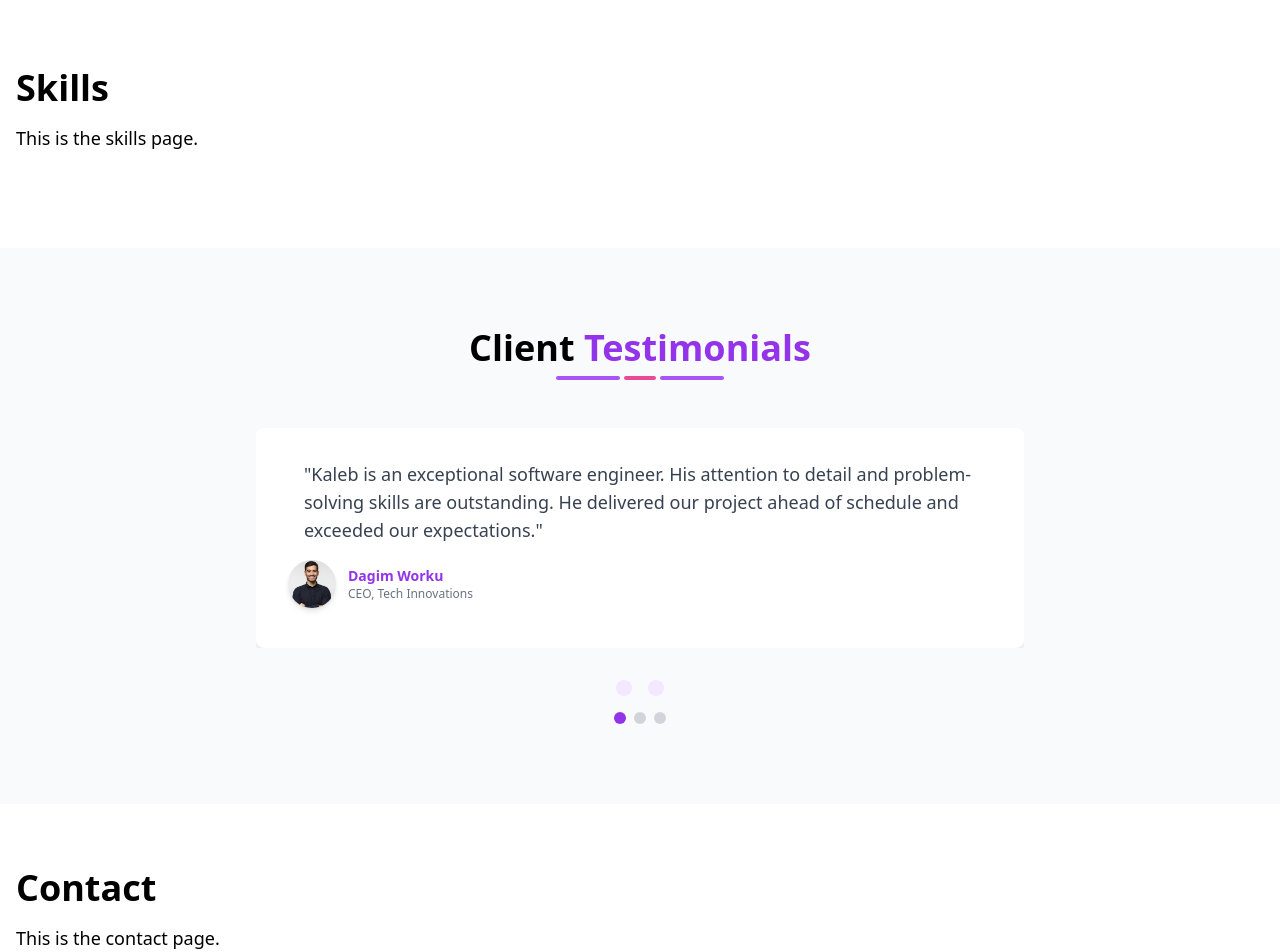
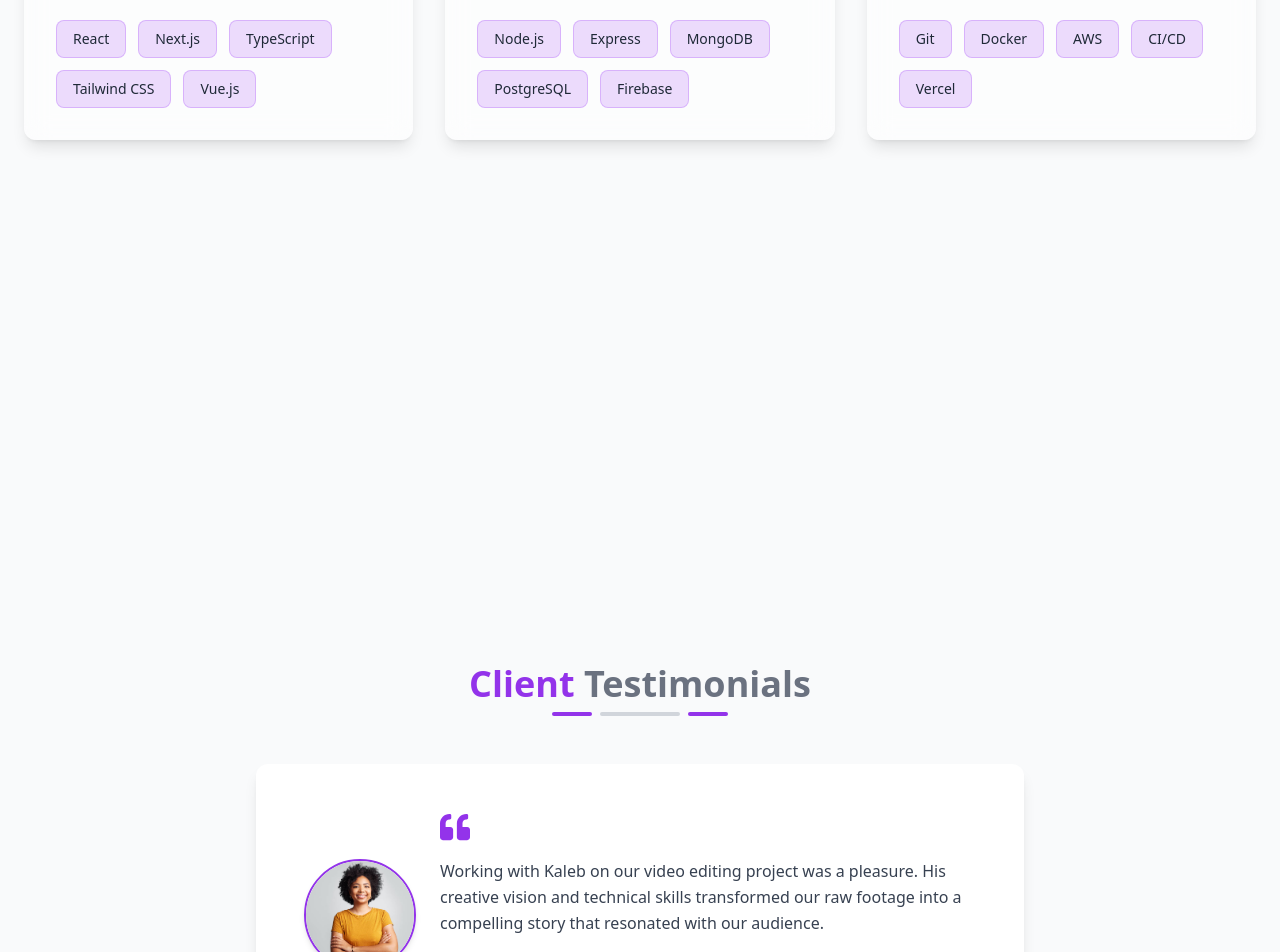
Before and after one commit to Kaleb-07/KalebDev, a React (Vite) app: page / in a window 1280 px wide. Shown: the part 1840-2792 px from the top of the page. Built offline with nearby package versions, Linux system fonts and the light colour scheme.

Commit message:
updating the testimonals

```diff
--- a/package.json
+++ b/package.json
@@ -10,9 +10,12 @@
     "preview": "vite preview"
   },
   "dependencies": {
+    "@fortawesome/free-solid-svg-icons": "^7.1.0",
+    "@fortawesome/react-fontawesome": "^3.1.1",
     "lucide-react": "^0.562.0",
     "react": "^19.2.0",
     "react-dom": "^19.2.0",
+    "react-icons": "^5.5.0",
     "react-router-dom": "^7.11.0"
   },
   "devDependencies": {
--- a/src/pages/Skills/Skills.jsx
+++ b/src/pages/Skills/Skills.jsx
@@ -1,13 +1,50 @@
-import React from "react";
+export default function Skills() {
+    const skillCategories = [
+        {
+            category: "Frontend",
+            skills: ["React", "Next.js", "TypeScript", "Tailwind CSS", "Vue.js"],
+        },
+        {
+            category: "Backend",
+            skills: ["Node.js", "Express", "MongoDB", "PostgreSQL", "Firebase"],
+        },
+        {
+            category: "Tools & DevOps",
+            skills: ["Git", "Docker", "AWS", "CI/CD", "Vercel"],
+        },
+    ];
 
-function Skills() {
     return (
-        <section id="skills">
-            <div className="container mx-auto px-4 py-16">
-                <h1 className="text-4xl font-bold mb-4">Skills</h1>
-                <p className="text-lg mb-8">This is the skills page.</p>
+        <section
+            id="skills"
+            className="min-h-screen px-6 py-16 bg-gray-50 dark:bg-slate-900 transition-colors"
+        >
+            <h2 className="text-4xl font-bold mb-12 text-center text-transparent bg-clip-text bg-gradient-to-r from-purple-600 to-pink-500">
+                Skills & Expertise
+            </h2>
+
+            <div className="grid md:grid-cols-3 gap-8">
+                {skillCategories.map((cat) => (
+                    <div
+                        key={cat.category}
+                        className="bg-white/50 dark:bg-slate-800/50 backdrop-blur-md p-8 rounded-xl shadow-lg transition-transform hover:-translate-y-2"
+                    >
+                        <h3 className="text-xl font-bold mb-6 text-purple-600 dark:text-purple-400">
+                            {cat.category}
+                        </h3>
+                        <div className="flex flex-wrap gap-3">
+                            {cat.skills.map((skill) => (
+                                <span
+                                    key={skill}
+                                    className="px-4 py-2 bg-purple-500/20 dark:bg-purple-500/10 border border-purple-500/30 dark:border-purple-400/50 rounded-lg text-sm text-gray-800 dark:text-gray-200 transition-all hover:bg-purple-500/30 dark:hover:bg-purple-400/20 hover:scale-105"
+                                >
+                                    {skill}
+                                </span>
+                            ))}
+                        </div>
+                    </div>
+                ))}
             </div>
         </section>
     );
 }
-export default Skills;
--- a/src/pages/Testimonials/Testimonials.jsx
+++ b/src/pages/Testimonials/Testimonials.jsx
@@ -1,119 +1,143 @@
-import { useState } from "react";
-import clientOne from "../../assets/Client/ClientOne.png";
-import clientTwo from "../../assets/Client/ClientTwo.png";
-import clientThree from "../../assets/Client/ClientThree.png";
+import { useEffect, useState } from "react";
+import { FaQuoteLeft, FaChevronLeft, FaChevronRight } from "react-icons/fa";
+
+import client1 from "../../assets/Client/ClientOne.png";
+import client2 from "../../assets/Client/ClientTwo.png";
+import client3 from "../../assets/Client/ClientThree.png";
 
 const testimonials = [
     {
+        id: 0,
         name: "Dagim Worku",
         role: "CEO, Tech Innovations",
-        img: clientOne,
-        quote:
+        image: client1,
+        message:
             "Kaleb is an exceptional software engineer. His attention to detail and problem-solving skills are outstanding. He delivered our project ahead of schedule and exceeded our expectations.",
     },
     {
+        id: 1,
         name: "Sarah Johnson",
         role: "Marketing Director, Creative Studios",
-        img: clientTwo,
-        quote:
+        image: client2,
+        message:
             "Working with Kaleb on our video editing project was a pleasure. His creative vision and technical skills transformed our raw footage into a compelling story that resonated with our audience.",
     },
     {
+        id: 2,
         name: "Michael Chen",
         role: "Brand Manager, Global Retail",
-        img: clientThree,
-        quote:
-            "Kaleb's graphic design work for our brand refresh was exactly what we needed. He captured our vision perfectly and delivered designs that were both beautiful and functional. Highly recommended!",
+        image: client3,
+        message:
+            "Kaleb's graphic design work for our brand refresh was exactly what we needed. He captured our vision perfectly and delivered designs that were both beautiful and functional.",
     },
 ];
 
 export default function Testimonials() {
     const [current, setCurrent] = useState(0);
 
-    const nextTestimonial = () =>
+    // Auto-play
+    useEffect(() => {
+        const interval = setInterval(() => {
+            setCurrent((prev) => (prev + 1) % testimonials.length);
+        }, 5000);
+
+        return () => clearInterval(interval);
+    }, []);
+
+    const prev = () =>
+        setCurrent((prev) => (prev === 0 ? testimonials.length - 1 : prev - 1));
+    const next = () =>
         setCurrent((prev) => (prev + 1) % testimonials.length);
-    const prevTestimonial = () =>
-        setCurrent((prev) => (prev - 1 + testimonials.length) % testimonials.length);
 
     return (
         <section
             id="testimonials"
-            className="py-20 bg-gray-50 dark:bg-slate-900 transition-colors"
+            className="py-20 bg-gray-50 dark:bg-[rgb(30,30,30)] transition-colors"
         >
             <div className="max-w-6xl mx-auto px-6">
-                {/* Section Header */}
+
+                {/* HEADER */}
                 <div className="text-center mb-12">
-                    <h2 className="text-4xl font-bold gradient-text">
-                        Client <span className="text-purple-600 dark:text-purple-400">Testimonials</span>
+                    <h2 className="text-4xl font-bold text-purple-600 dark:text-purple-400 mb-2">
+                        Client <span className="text-gray-500 dark:text-gray-300">Testimonials</span>
                     </h2>
-                    <div className="flex justify-center items-center mt-2 gap-1">
-                        <span className="w-16 h-1 bg-purple-500 rounded-full"></span>
-                        <span className="w-8 h-1 bg-pink-500 rounded-full"></span>
-                        <span className="w-16 h-1 bg-purple-500 rounded-full"></span>
+
+                    <div className="flex justify-center items-center gap-2">
+                        <span className="w-10 h-1 bg-purple-600 rounded"></span>
+                        <span className="w-20 h-1 bg-gray-300 dark:bg-gray-600 rounded"></span>
+                        <span className="w-10 h-1 bg-purple-600 rounded"></span>
                     </div>
                 </div>
 
-                {/* Testimonial Cards */}
-                <div className="relative max-w-3xl mx-auto overflow-hidden min-h-[220px]">
-                    {testimonials.map((item, index) => (
-                        <div
-                            key={index}
-                            className={`absolute inset-0 transition-opacity duration-1000 rounded-lg shadow-lg p-6 md:p-8
-                ${index === current ? "opacity-100 z-10" : "opacity-0 z-0"}
-                bg-white dark:bg-slate-800`}
+                {/* TESTIMONIAL BOX */}
+                <div className="bg-white dark:bg-[rgb(18,18,18)] rounded-xl shadow-lg p-8 md:p-12 max-w-3xl mx-auto transition-colors">
+
+                    <div className="flex flex-col md:flex-row items-center gap-6">
+
+                        {/* IMAGE */}
+                        <div className="w-24 h-24 md:w-28 md:h-28 rounded-full overflow-hidden border-2 border-purple-600 shadow-md flex-shrink-0">
+                            <img
+                                src={testimonials[current].image}
+                                alt={testimonials[current].name}
+                                className="w-full h-full object-cover"
+                            />
+                        </div>
+
+                        {/* TEXT */}
+                        <div className="flex-1 text-center md:text-left">
+                            <FaQuoteLeft className="text-3xl text-purple-600 mb-4 mx-auto md:mx-0" />
+
+                            <p
+                                className="text-gray-700 dark:text-gray-200 leading-relaxed mb-4
+                           min-h-[120px] md:min-h-[96px]"
+                            >
+                                {testimonials[current].message}
+                            </p>
+
+                            <h4 className="font-bold text-gray-900 dark:text-white">
+                                {testimonials[current].name}
+                            </h4>
+                            <p className="text-gray-500 dark:text-gray-400">
+                                {testimonials[current].role}
+                            </p>
+                        </div>
+                    </div>
+
+                    {/* CONTROLS */}
+                    <div className="flex justify-center items-center gap-6 mt-8">
+
+                        <button
+                            onClick={prev}
+                            className="p-3 rounded-full border border-purple-600 text-purple-600
+                         hover:bg-purple-600 hover:text-white transition-all"
                         >
-                            <div className="flex flex-col md:flex-row items-start gap-4 max-w-full">
-                                <div className="text-purple-600 dark:text-purple-400 text-3xl flex-shrink-0">
-                                    <i className="fas fa-quote-left"></i>
-                                </div>
-                                <p className="text-gray-700 dark:text-gray-300 text-base md:text-lg break-words">
-                                    "{item.quote}"
-                                </p>
-                            </div>
+                            <FaChevronLeft />
+                        </button>
 
-                            <div className="mt-4 flex items-center gap-3">
-                                <img
-                                    src={item.img}
-                                    alt={item.name}
-                                    className="w-12 h-12 rounded-full object-cover shadow-md"
-                                />
-                                <div>
-                                    <h4 className="font-semibold text-purple-600 dark:text-purple-400 text-sm">
-                                        {item.name}
-                                    </h4>
-                                    <p className="text-gray-500 dark:text-gray-400 text-xs">{item.role}</p>
-                                </div>
-                            </div>
-                        </div>
-                    ))}
-                </div>
+                        <button
+                            onClick={next}
+                            className="p-3 rounded-full border border-purple-600 text-purple-600
+                         hover:bg-purple-600 hover:text-white transition-all"
+                        >
+                            <FaChevronRight />
+                        </button>
 
-                {/* Controls */}
-                <div className="flex justify-center items-center mt-8 gap-4">
-                    <button
-                        onClick={prevTestimonial}
-                        className="p-2 rounded-full bg-purple-100 dark:bg-slate-700 hover:bg-purple-200 dark:hover:bg-slate-600 transition-colors"
-                    >
-                        <i className="fas fa-chevron-left"></i>
-                    </button>
-                    <button
-                        onClick={nextTestimonial}
-                        className="p-2 rounded-full bg-purple-100 dark:bg-slate-700 hover:bg-purple-200 dark:hover:bg-slate-600 transition-colors"
-                    >
-                        <i className="fas fa-chevron-right"></i>
-                    </button>
-                </div>
+                    </div>
 
-                {/* Dots */}
-                <div className="flex justify-center items-center mt-4 gap-2">
-                    {testimonials.map((_, index) => (
-                        <span
-                            key={index}
-                            className={`w-3 h-3 rounded-full cursor-pointer transition-all duration-300
-                ${index === current ? "bg-purple-600 dark:bg-purple-400" : "bg-gray-300 dark:bg-gray-600"}`}
-                            onClick={() => setCurrent(index)}
-                        ></span>
-                    ))}
+                    {/* DOTS */}
+                    <div className="flex justify-center gap-3 mt-6">
+                        {testimonials.map((_, index) => (
+                            <button
+                                key={index}
+                                onClick={() => setCurrent(index)}
+                                className={`w-3 h-3 rounded-full transition-colors ${current === index
+                                        ? "bg-purple-600"
+                                        : "bg-gray-300 dark:bg-gray-600"
+                                    }`}
+                            />
+                        ))}
+                    </div>
+
                 </div>
             </div>
         </section>
```
Also changed, not shown: src/pages/Projects/Projects.jsx (+6 -8 lines), src/assets/MyProject/CommercialAdvertisement.png (renamed from src/assets/MyProject/CommercialAvertisemnet.png), 1 other file (tests, documents, lock files or other folders).
